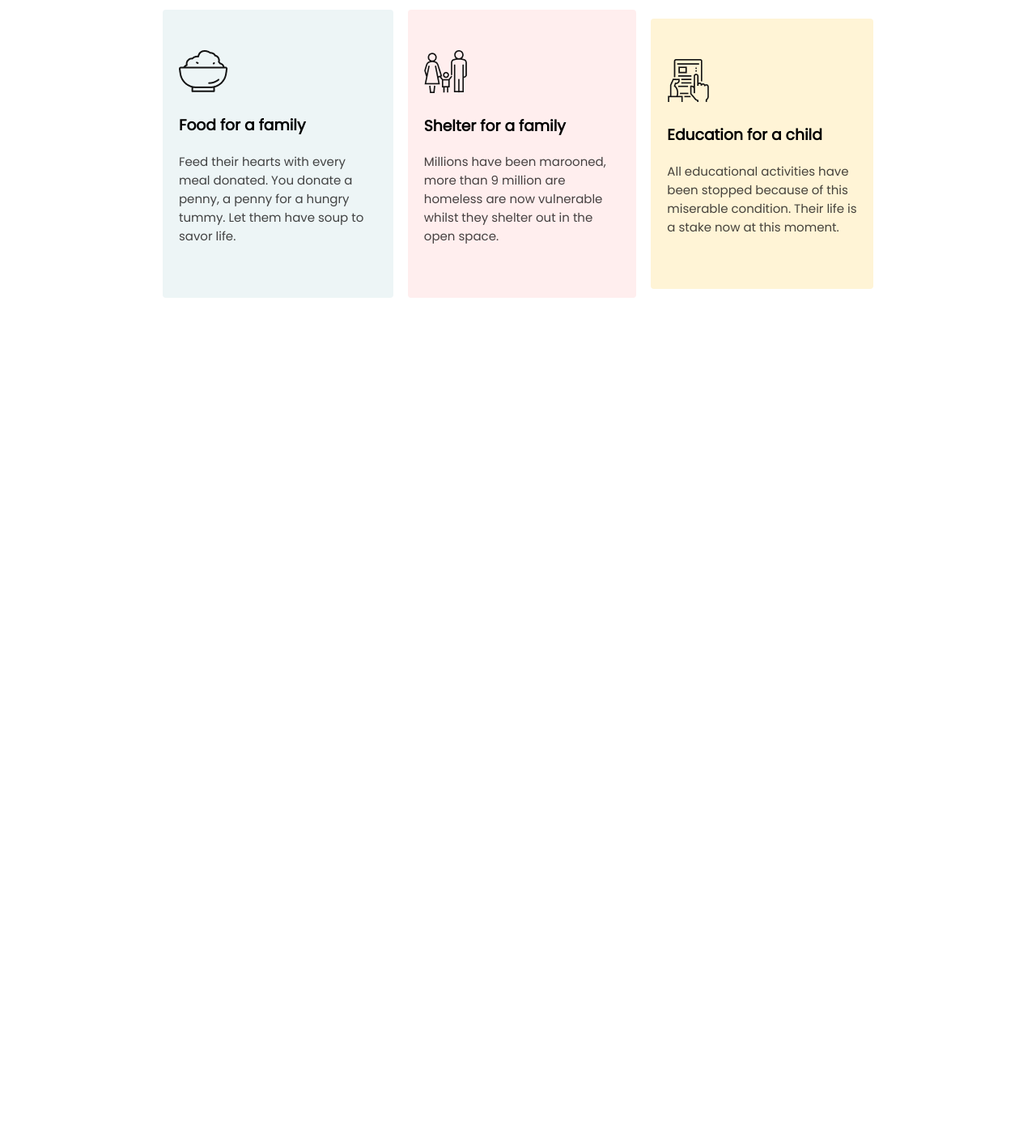
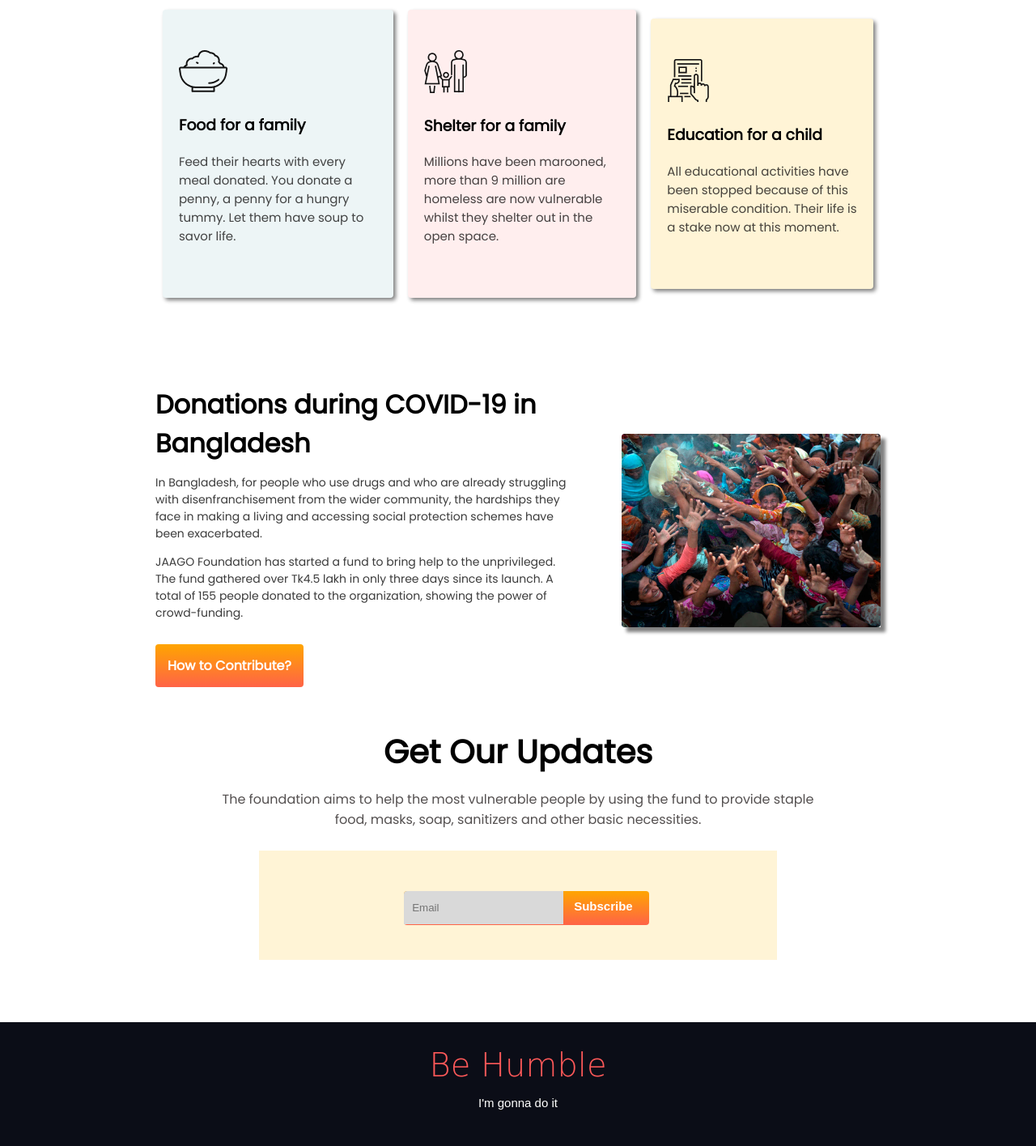
Before and after one commit to suchana001/donate-today, a plain HTML site: page index.html in a window 1280 px wide. Shown: the part 1400-2816 px from the top of the page at 81% size. Before the commit the page ends 1841 px from the top, so only its background shows below. Drawn offline with Linux system fonts and the light colour scheme.

Commit message:
update and footer section added

```diff
--- a/index.html
+++ b/index.html
@@ -85,29 +85,86 @@
           food, shelter, medicines, pure drinking water to the affected people.
         </p>
       </div>
-      <div id="plan-box" class="price-container">
+      <div class="plans price-container">
         <div class="food">
           <img src="icons/food.png" alt="food" />
           <h3>Food for a family</h3>
           <p>
-            Feed their hearts with every meal donated. You donate a penny, a penny for a hungry tummy. Let them have soup to savor life.
+            Feed their hearts with every meal donated. You donate a penny, a
+            penny for a hungry tummy. Let them have soup to savor life.
           </p>
         </div>
         <div class="shelter">
           <img src="icons/shelter.png" alt="food" />
           <h3>Shelter for a family</h3>
           <p>
-            Millions have been marooned, more than 9 million are homeless are now vulnerable whilst they shelter out in the open space.
+            Millions have been marooned, more than 9 million are homeless are
+            now vulnerable whilst they shelter out in the open space.
           </p>
         </div>
         <div class="education">
           <img src="icons/Frame-1.png" alt="food" />
           <h3>Education for a child</h3>
           <p>
-            All educational activities have been stopped because of this miserable condition. Their life is a stake now at this moment.
+            All educational activities have been stopped because of this
+            miserable condition. Their life is a stake now at this moment.
           </p>
         </div>
       </div>
     </section>
+    <section class="plans">
+      <div class="price-container contribute">
+        <div class="contribute-text">
+          <h1>Donations during COVID-19 in Bangladesh</h1>
+          <p>
+            In Bangladesh, for people who use drugs and who are already
+            struggling with disenfranchisement from the wider community, the
+            hardships they face in making a living and accessing social
+            protection schemes have been exacerbated.
+          </p>
+          <p>
+            JAAGO Foundation has started a fund to bring help to the
+            unprivileged. The fund gathered over Tk4.5 lakh in only three days
+            since its launch. A total of 155 people donated to the organization,
+            showing the power of crowd-funding.
+          </p>
+          <a
+            class="donation-button"
+            target="_blank"
+            href="https://www.bkash.com/donation"
+            >How to Contribute?</a
+          >
+        </div>
+        <div id="shadow">
+          <img src="images/donation6.jpg" alt="donation6" />
+        </div>
+      </div>
+    </section>
+    <section>
+      <div class="donate-today">
+        <h1>Get Our Updates</h1>
+        <p>
+          The foundation aims to help the most vulnerable people by using the
+          fund to provide staple food, masks, soap, sanitizers and other basic
+          necessities.
+        </p>
+      </div>
+      <section id="subscribe-area">
+        <div class="subscribe-items">
+          <div class="form-area">
+            <form action="https://www.bkash.com/donation">
+              <a href="#">
+                <button type="button">Subscribe</button>
+              </a>
+              <input type="email" name="email" placeholder="Email" id="email" />
+            </form>
+          </div>
+        </div>
+      </section>
+    </section>
   </body>
+  <footer>
+    <h1>Be Humble</h1>
+    <p>I'm gonna do it</p>
+  </footer>
 </html>
--- a/style.css
+++ b/style.css
@@ -88,7 +88,7 @@ hr{
     width: 52%;
     color: rgba(0, 0, 0, 0.774);
 }
-#plan-box{
+.plans{
     margin-left: 15%;
     margin-right: 15%;
     margin-bottom: 5%;
@@ -101,6 +101,7 @@ hr{
     padding-left: 20px;
     padding-right: 20px;
     margin: 1%;
+    box-shadow: 3px 3px 5px grey;
 }
 .food p{
     color: rgba(16, 14, 14, 0.774);
@@ -114,6 +115,7 @@ hr{
     padding-left: 20px;
     padding-right: 20px;
     margin: 1%;
+    box-shadow: 3px 3px 5px grey;
 }
 .shelter p{
     color: rgba(16, 14, 14, 0.774);
@@ -127,8 +129,93 @@ hr{
     padding-left: 20px;
     padding-right: 20px;
     margin: 1%;
+    box-shadow: 3px 3px 5px grey;
 }
 .education p{
     color: rgba(16, 14, 14, 0.774);
     font-size: 15px;
 }
+.contribute{
+    margin-top: 11%;
+}
+.contribute-text{
+    margin-right: 5%;
+    margin-top: 0%;
+}
+.contribute h1{
+    font-size: 32px;
+    font-weight: 900;
+    margin-top: 0%;
+    margin-bottom: 0%;
+}
+.contribute p{
+    color: rgba(0, 0, 0, 0.774);
+    font-size: 14px;
+    padding-right: 20px;
+}
+.contribute p:nth-of-type(2){
+    margin-bottom: 8%;
+}
+.contribute img{
+    width: 100%;
+    border-radius: 4px;
+    display: block;
+}
+#shadow{
+    box-shadow: 6px 6px 4px grey;
+}
+#subscribe-area{
+    margin-bottom: 6%;
+}
+.subscribe-items{
+    background-color: #FFF4D6;
+    margin-left: 25%;
+    margin-right: 25%;
+    padding-top: 50px;
+    padding-bottom: 85px;
+}
+.form-area{
+    display: flex;
+    margin-left: 28%;
+}
+.form-area input{
+    background-color: #D9D9D9;
+    border: none;
+    border-top-left-radius: 4px;
+    padding-top: 13px;
+    padding-bottom: 13px;
+    padding-left: 10px;
+    padding-right: 10px;
+    position: absolute;
+}
+.form-area button{
+    font-size: 15px;
+    font-weight: 700;
+    color: white;
+    background-image: linear-gradient(orange, tomato);
+    border: none;
+    border-radius: 4px;
+    padding-top: 10px;
+    padding-bottom: 15px;
+    padding-left: 210px;
+    padding-right: 20px;
+    position: absolute;
+}
+footer{
+    text-align: center;
+    background-color: #0B0D17;
+    padding-top: 30px;
+    padding-bottom: 30px;
+}
+footer h1{
+    color: #FF5959;
+    font-size: 40px;
+    font-family: 'Lobster', cursive;
+    font-weight: 300;
+    margin: 0%;
+}
+footer p{
+    color: white;
+    font-family: 'Manrope', sans-serif;
+    font-size: 15px;
+}
```
